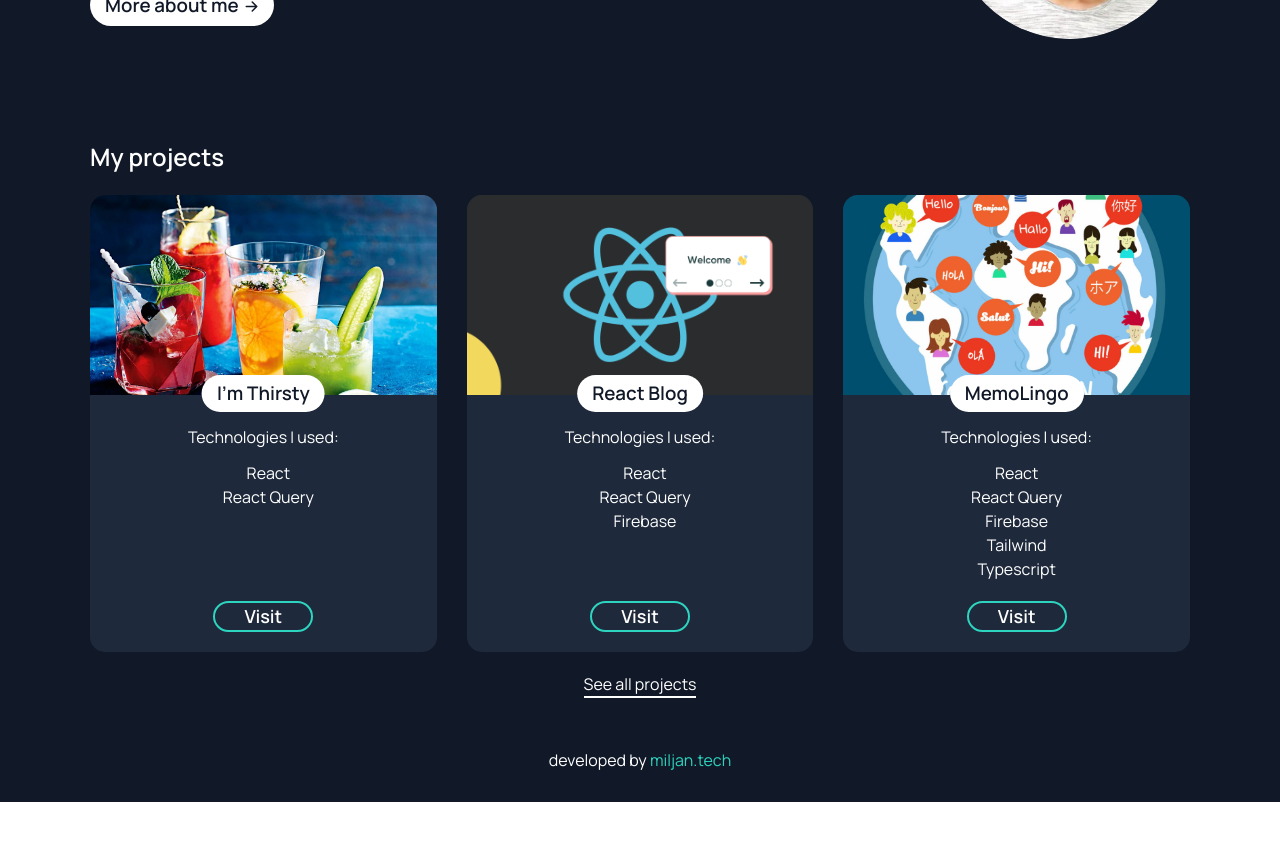
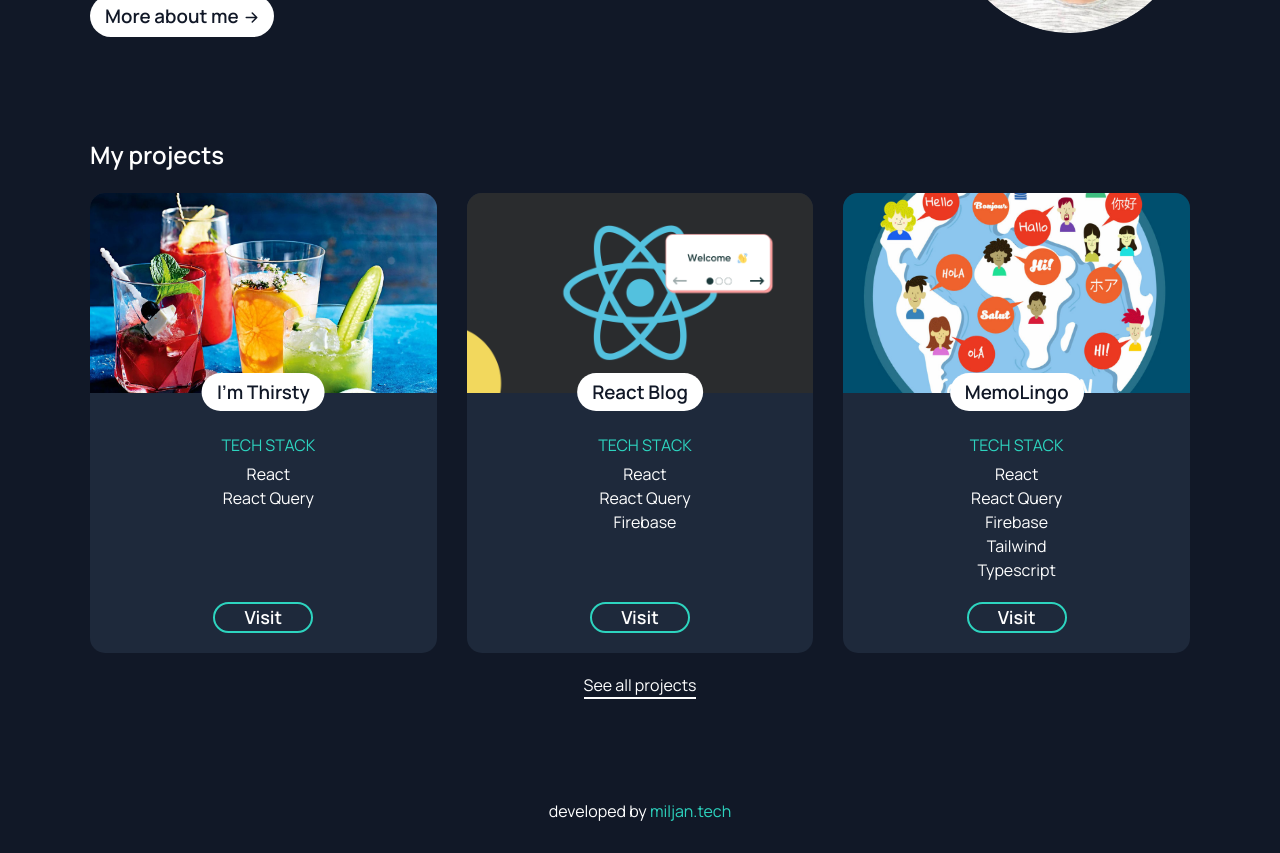
Before and after one commit to miljan-code/portfolio, a React (Vite) app: page / in a window 1280 px wide. Shown: the part 360-1213 px from the top of the page. Before the commit the page ends 1162 px from the top, so only its background shows below. Built offline with nearby package versions, Linux system fonts and the light colour scheme.

Commit message:
added projects component

```diff
--- a/package.json
+++ b/package.json
@@ -9,6 +9,8 @@
     "preview": "vite preview"
   },
   "dependencies": {
+    "framer-motion": "^8.4.2",
+    "netlify-cli": "^12.7.2",
     "react": "^18.2.0",
     "react-dom": "^18.2.0",
     "react-icons": "^4.7.1",
--- a/src/App.jsx
+++ b/src/App.jsx
@@ -1,5 +1,5 @@
-import { Outlet } from 'react-router-dom';
-import Layout from './components/Layout';
+import { Outlet } from "react-router-dom";
+import Layout from "./components/Layout";
 
 const App = () => {
   return (
--- a/src/components/About.jsx
+++ b/src/components/About.jsx
@@ -1,7 +1,9 @@
 import React from 'react';
 
 const About = () => {
-  return <div>About</div>;
+  return <div>About
+    Contact
+  </div>;
 };
 
 export default About;
--- a/src/components/Home.jsx
+++ b/src/components/Home.jsx
@@ -1,28 +1,40 @@
-import { Link } from 'react-router-dom';
+import { Link } from "react-router-dom";
 
-import me from '../assets/profile-pic-12.png';
-import cocktails from '../assets/cocktails.jpg';
-import reactpic from '../assets/react.png';
-import lingo from '../assets/lingo.jpg';
+import { motion } from "framer-motion";
 
-import { HiArrowRight } from 'react-icons/hi';
+import me from "../assets/profile-pic-12.png";
+import cocktails from "../assets/cocktails.jpg";
+import reactpic from "../assets/react.png";
+import lingo from "../assets/lingo.jpg";
+
+import { HiArrowRight } from "react-icons/hi";
 
 const Home = () => {
   return (
-    <>
-      <section className="flex flex-col-reverse ss:flex-row mt-[5rem] ss:mt-[10rem] items-center gap-[3rem]">
-        <div className="flex-1">
+    <motion.div
+      initial={{ opacity: 0 }}
+      animate={{ opacity: 1 }}
+      transition={{ duration: 0.5 }}
+    >
+      <section className="flex flex-col-reverse ss:flex-row mt-[4rem] ss:mt-[9rem] items-center gap-[3rem]">
+        <div className="flex-1 text-center ss:text-left">
+          <span className="font-bold mb-[1rem] inline-block tracking-wider pl-1">
+            HELLO
+          </span>
           <h2 className="text-center ss:text-left text-[3.5rem] sm:text-[3.8rem] ms:text-[4rem] md:text-[4.4rem] font-bold">
-            I'm{' '}
+            I'm{" "}
             <span className="text-primaryDark dark:text-primary">Miljan</span>.
             I'm a front-end developer and React & Javascript enthusiast.
           </h2>
-          <button className="mt-[4rem] text-3xl font-semibold bg-primaryDark text-white hover:bg-black dark:bg-white px-6 py-4 rounded-full dark:text-bgcol dark:hover:bg-primary transition-all flex items-center gap-2 mx-auto ss:mx-0">
-            More about me{' '}
+          <Link
+            to="about"
+            className="mt-[4rem] text-3xl font-semibold bg-primaryDark text-white hover:bg-black dark:bg-white px-6 py-4 rounded-full dark:text-bgcol dark:hover:bg-primary transition-all inline-flex items-center gap-2 mx-auto ss:mx-0"
+          >
+            More about me{" "}
             <span className="mt-1">
               <HiArrowRight size={15} />
             </span>
-          </button>
+          </Link>
         </div>
         <div>
           <img
@@ -32,7 +44,7 @@ const Home = () => {
           />
         </div>
       </section>
-      <section className="mt-[10rem] pb-[5rem]">
+      <section className="mt-[10rem] pb-[5rem] text-center">
         <h2 className="text-[2.4rem] font-semibold text-left xs:text-center ms:text-left">
           My projects
         </h2>
@@ -45,22 +57,28 @@ const Home = () => {
             />
             <div className="relative">
               <Link
-                to="projects/thirsty"
+                to="projects#thirsty"
                 className="absolute top-[-2rem] left-[50%] translate-x-[-50%] bg-primaryDark text-white dark:bg-white dark:text-bgcol px-6 py-3 text-3xl rounded-full font-semibold cursor-pointer"
               >
                 I'm Thirsty
               </Link>
             </div>
-            <div className="mt-[3rem] px-6">
-              <h3 className="text-center mb-5">Technologies I used:</h3>
+            <div className="mt-[4rem] px-6">
+              <h3 className="text-center mb-2 uppercase text-primaryDark dark:text-primary pl-[1rem]">
+                TECH STACK
+              </h3>
               <ul className="mt-2 pl-4 mb-[2rem] text-center">
                 <li>React</li>
                 <li>React Query</li>
               </ul>
             </div>
-            <button className="mt-auto mx-auto w-[10rem] border-2 rounded-full border-primaryDark hover:bg-primaryDark hover:text-white dark:border-primary mb-[2rem] text-[1.8rem] font-semibold dark:hover:bg-primary dark:hover:text-bgcol transition-all">
+            <a
+              href="https://im-thirsty.netlify.app/"
+              target="_blank"
+              className="mt-auto mx-auto w-[10rem] border-2 rounded-full border-primaryDark hover:bg-primaryDark hover:text-white dark:border-primary mb-[2rem] text-[1.8rem] font-semibold dark:hover:bg-primary dark:hover:text-bgcol transition-all text-center"
+            >
               Visit
-            </button>
+            </a>
           </div>
           <div className="flex-1 bg-white dark:bg-bgcolLight rounded-3xl overflow-hidden flex flex-col shadow-dark dark:shadow-none">
             <img
@@ -70,23 +88,29 @@ const Home = () => {
             />
             <div className="relative">
               <Link
-                to="/projects/blog"
+                to="/projects#blog"
                 className="absolute top-[-2rem] left-[50%] translate-x-[-50%] bg-primaryDark text-white dark:bg-white dark:text-bgcol px-6 py-3 text-3xl rounded-full font-semibold cursor-pointer"
               >
                 React Blog
               </Link>
             </div>
-            <div className="mt-[3rem] px-6">
-              <h3 className="text-center mb-5">Technologies I used:</h3>
+            <div className="mt-[4rem] px-6">
+              <h3 className="text-center mb-2 uppercase text-primaryDark dark:text-primary pl-[1rem]">
+                TECH STACK
+              </h3>
               <ul className="mt-2 pl-4 mb-[2rem] text-center">
                 <li>React</li>
                 <li>React Query</li>
                 <li>Firebase</li>
               </ul>
             </div>
-            <button className="mt-auto mx-auto w-[10rem] border-2 rounded-full border-primaryDark hover:bg-primaryDark hover:text-white dark:border-primary mb-[2rem] text-[1.8rem] font-semibold dark:hover:bg-primary dark:hover:text-bgcol transition-all">
+            <a
+              href="https://react-blog-miljan.netlify.app/"
+              target="_blank"
+              className="mt-auto mx-auto w-[10rem] border-2 rounded-full border-primaryDark hover:bg-primaryDark hover:text-white dark:border-primary mb-[2rem] text-[1.8rem] font-semibold dark:hover:bg-primary dark:hover:text-bgcol transition-all text-center"
+            >
               Visit
-            </button>
+            </a>
           </div>
           <div className="flex-1 bg-white dark:bg-bgcolLight rounded-3xl overflow-hidden flex flex-col shadow-dark dark:shadow-none">
             <img
@@ -96,14 +120,16 @@ const Home = () => {
             />
             <div className="relative">
               <Link
-                to="projects/lingo"
+                to="projects#lingo"
                 className="absolute top-[-2rem] left-[50%] translate-x-[-50%] bg-primaryDark text-white dark:bg-white dark:text-bgcol px-6 py-3 text-3xl rounded-full font-semibold cursor-pointer"
               >
                 MemoLingo
               </Link>
             </div>
-            <div className="mt-[3rem] px-6">
-              <h3 className="text-center mb-5">Technologies I used:</h3>
+            <div className="mt-[4rem] px-6">
+              <h3 className="text-center mb-2 uppercase text-primaryDark dark:text-primary">
+                TECH STACK
+              </h3>
               <ul className="mt-2 mb-[2rem] text-center">
                 <li>React</li>
                 <li>React Query</li>
@@ -112,16 +138,23 @@ const Home = () => {
                 <li>Typescript</li>
               </ul>
             </div>
-            <button className="mt-auto mx-auto w-[10rem] border-2 rounded-full border-primaryDark hover:bg-primaryDark hover:text-white dark:border-primary mb-[2rem] text-[1.8rem] font-semibold dark:hover:bg-primary dark:hover:text-bgcol transition-all">
+            <a
+              href="https://memolingo.netlify.app/"
+              target="_blank"
+              className="mt-auto mx-auto w-[10rem] border-2 rounded-full border-primaryDark hover:bg-primaryDark hover:text-white dark:border-primary mb-[2rem] text-[1.8rem] font-semibold dark:hover:bg-primary dark:hover:text-bgcol transition-all text-center"
+            >
               Visit
-            </button>
+            </a>
           </div>
         </div>
-        <button className="block mx-auto mt-[2rem] border-b-2 border-primaryDark dark:border-white">
+        <Link
+          to="projects"
+          className="inline-block mx-auto mt-[2rem] border-b-2 border-primaryDark dark:border-white"
+        >
           See all projects
-        </button>
+        </Link>
       </section>
-    </>
+    </motion.div>
   );
 };
 
--- a/src/components/Layout.jsx
+++ b/src/components/Layout.jsx
@@ -1,19 +1,19 @@
-import { useState } from 'react';
-import { Link } from 'react-router-dom';
+import { useState } from "react";
+import { Link } from "react-router-dom";
 
-import rays from '../assets/rays.png';
-import logo from '../assets/logo.png';
+import rays from "../assets/rays.png";
+import logo from "../assets/logo.png";
 
-import { BsMoonFill, BsSunFill } from 'react-icons/bs';
+import { BsMoonFill, BsSunFill } from "react-icons/bs";
 
 const Layout = ({ children }) => {
   const [darkMode, setDarkMode] = useState(true);
 
   return (
-    <div className={darkMode ? 'dark' : ''}>
+    <div className={darkMode ? "dark" : ""}>
       <div className="dark:bg-bgcol dark:text-white min-h-[100vh]">
         <div className="absolute sm:top-[-20rem] top-[-5rem] left-[50%] translate-x-[-50%] dark:opacity-75 h-[30rem] w-[25rem] xs:h-[40rem] xs:w-[30rem] sm:h-[76rem] sm:w-[59rem] scale-[1.3] opacity-0 z-0">
-          <img src={rays} alt="" height={'100%'} width={'100%'} />
+          <img src={rays} alt="" height={"100%"} width={"100%"} />
         </div>
         <header className="px-10 lg:px-0 relative p-5 bg-slate-100 dark:bg-bgcol dark:bg-opacity-30 z-50">
           <div className="max-w-[110rem] mx-auto flex items-center justify-between">
@@ -49,7 +49,7 @@ const Layout = ({ children }) => {
                 </Link>
               </ul>
             </nav>
-            <div>
+            <div className="pl-[9rem]">
               <button
                 onClick={() => setDarkMode((prev) => !prev)}
                 className="text-black dark:text-white hover:text-primaryDark dark:hover:text-primary cursor-pointer text-3xl transition-all block dark:bg-slate-700 p-3 rounded-full"
@@ -63,9 +63,9 @@ const Layout = ({ children }) => {
         <main className="px-10 lg:px-0 relative max-w-[110rem] mx-auto z-5">
           {children}
         </main>
-        <footer className="px-10 lg:px-0 pb-[3rem] text-center">
+        <footer className="px-10 lg:px-0 pb-[3rem] text-center mt-[5rem]">
           <p>
-            developed by{' '}
+            developed by{" "}
             <span className="text-primaryDark font-semibold dark:font-normal dark:text-primary cursor-pointer">
               miljan.tech
             </span>
--- a/src/index.css
+++ b/src/index.css
@@ -1,4 +1,4 @@
-@import url('https://fonts.googleapis.com/css2?family=Manrope:wght@200;300;400;500;600;700;800&display=swap');
+@import url("https://fonts.googleapis.com/css2?family=Manrope:wght@200;300;400;500;600;700;800&display=swap");
 
 @tailwind base;
 @tailwind components;
@@ -16,12 +16,32 @@ html {
 }
 
 body {
-  font-family: 'Manrope', sans-serif;
+  font-family: "Manrope", sans-serif;
   font-size: 1.6rem;
   font-weight: 400;
+
+  overflow: auto;
+  scrollbar-width: none;
+  -ms-overflow-style: none;
 }
 
 a {
   color: inherit;
   text-decoration: none;
 }
+
+::-webkit-scrollbar {
+  width: 1rem;
+}
+
+::-webkit-scrollbar-track {
+  background-color: #242424;
+}
+
+::-webkit-scrollbar-thumb {
+  background-color: #1e293b;
+}
+
+::-webkit-scrollbar-thumb:hover {
+  background-color: #2dd4bf;
+}
--- a/src/store/db.json
+++ b/src/store/db.json
@@ -2,12 +2,25 @@
   {
     "id": "thirsty",
     "name": "I'm  Thirsty",
-    "technologies": ["React", "React Query"]
+    "technologies": ["React", "React Query"],
+    "image": "https://miljangicic.netlify.app/assets/cocktails.063f2fcc.jpg",
+    "techStackImgs": [
+      "https://styles.redditmedia.com/t5_2su6s/styles/communityIcon_4g1uo0kd87c61.png?width=256&s=3f7493995143d3cf40b1fedc582607cea194b579",
+      "https://react-query-v3.tanstack.com/_next/static/images/emblem-light-628080660fddb35787ff6c77e97ca43e.svg"
+    ],
+    "details": "For this application I have used CocktailDB API which allows you to search through cocktails, find the necessary ingredients and instructions for preparation. Focus was on practicing React Query and fetching data, not on design."
   },
   {
     "id": "blog",
     "name": "React Blog",
-    "technologies": ["React", "React Query", "Firebase"]
+    "technologies": ["React", "React Query", "Firebase"],
+    "image": "https://miljangicic.netlify.app/assets/react.0314f50b.png",
+    "techStackImgs": [
+      "https://styles.redditmedia.com/t5_2su6s/styles/communityIcon_4g1uo0kd87c61.png?width=256&s=3f7493995143d3cf40b1fedc582607cea194b579",
+      "https://react-query-v3.tanstack.com/_next/static/images/emblem-light-628080660fddb35787ff6c77e97ca43e.svg",
+      "https://firebaseopensource.com/logo-small.png"
+    ],
+    "details": "In this project focus was on practicing Firebase and CRUD. This app allows you to register, create new posts, edit, delete and react to them. All this is possible only if you are an registered user. Feel free to register and try it out, registration is quick and real info is not required."
   },
   {
     "id": "lingo",
@@ -18,6 +31,15 @@
       "Firebase",
       "Tailwind",
       "Typescript"
-    ]
+    ],
+    "image": "https://miljangicic.netlify.app/assets/lingo.a22d20e1.jpg",
+    "techStackImgs": [
+      "https://styles.redditmedia.com/t5_2su6s/styles/communityIcon_4g1uo0kd87c61.png?width=256&s=3f7493995143d3cf40b1fedc582607cea194b579",
+      "https://react-query-v3.tanstack.com/_next/static/images/emblem-light-628080660fddb35787ff6c77e97ca43e.svg",
+      "https://firebaseopensource.com/logo-small.png",
+      "https://petermekhaeil.gallerycdn.vsassets.io/extensions/petermekhaeil/vscode-tailwindcss-explorer/0.7.0/1655742967328/Microsoft.VisualStudio.Services.Icons.Default",
+      "https://skillmagic-public.s3.us-west-2.amazonaws.com/content-images/typescript-logo.svg"
+    ],
+    "details": "MemoLingo helps you memorize words in foreign languages. All you need to do is add recently learned word in foreign language, the translation in your native language and url for image that associates you on that word. App is not complex but I think it could be useful and I'm using it on daily basis to practice my Español! Y me gusta mucho!"
   }
 ]
```
Also changed, not shown: src/components/Project.jsx (+31 -7 lines), src/components/Projects.jsx (+32 -2 lines), src/main.jsx (+15 -21 lines), 2 other files (tests, documents, lock files or other folders).
